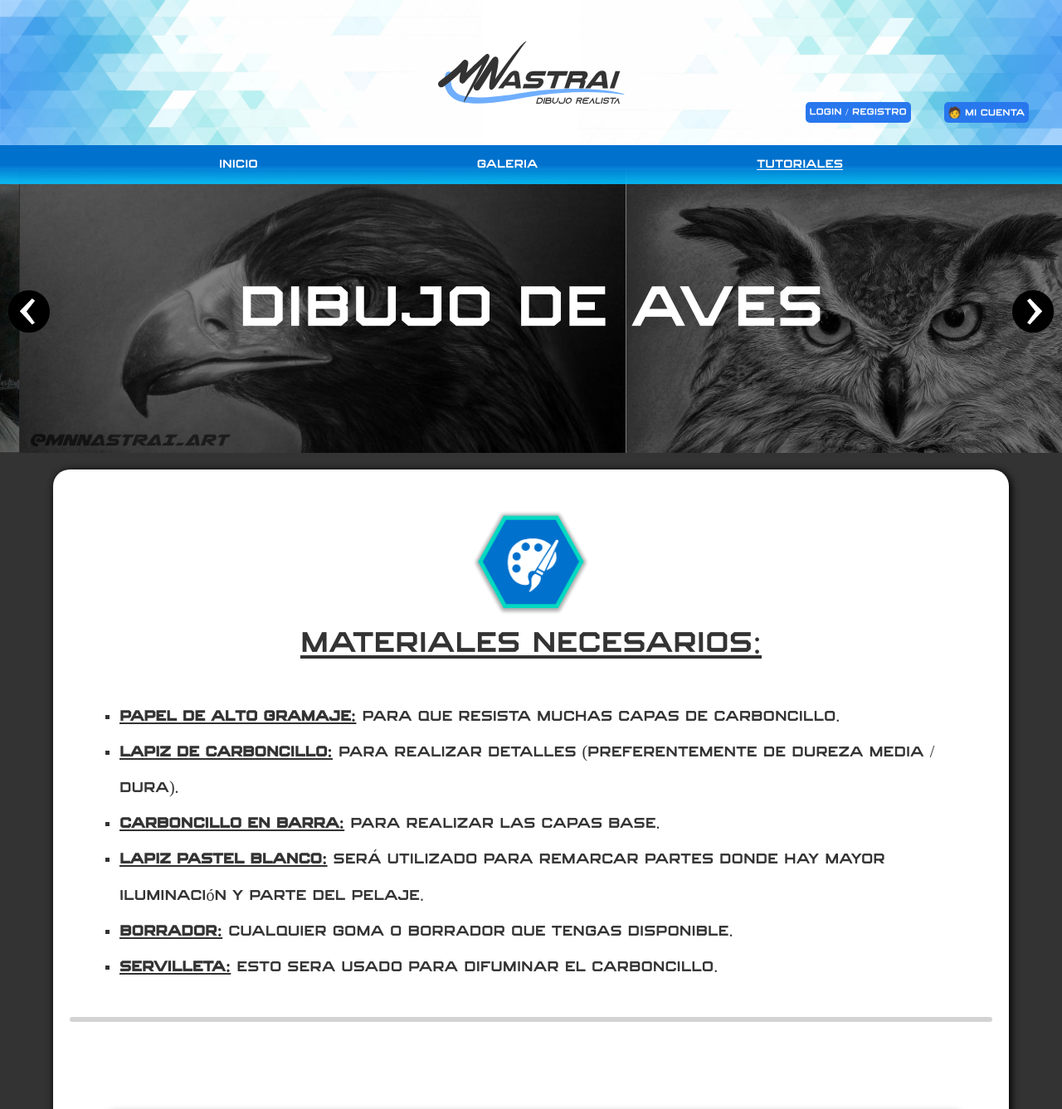
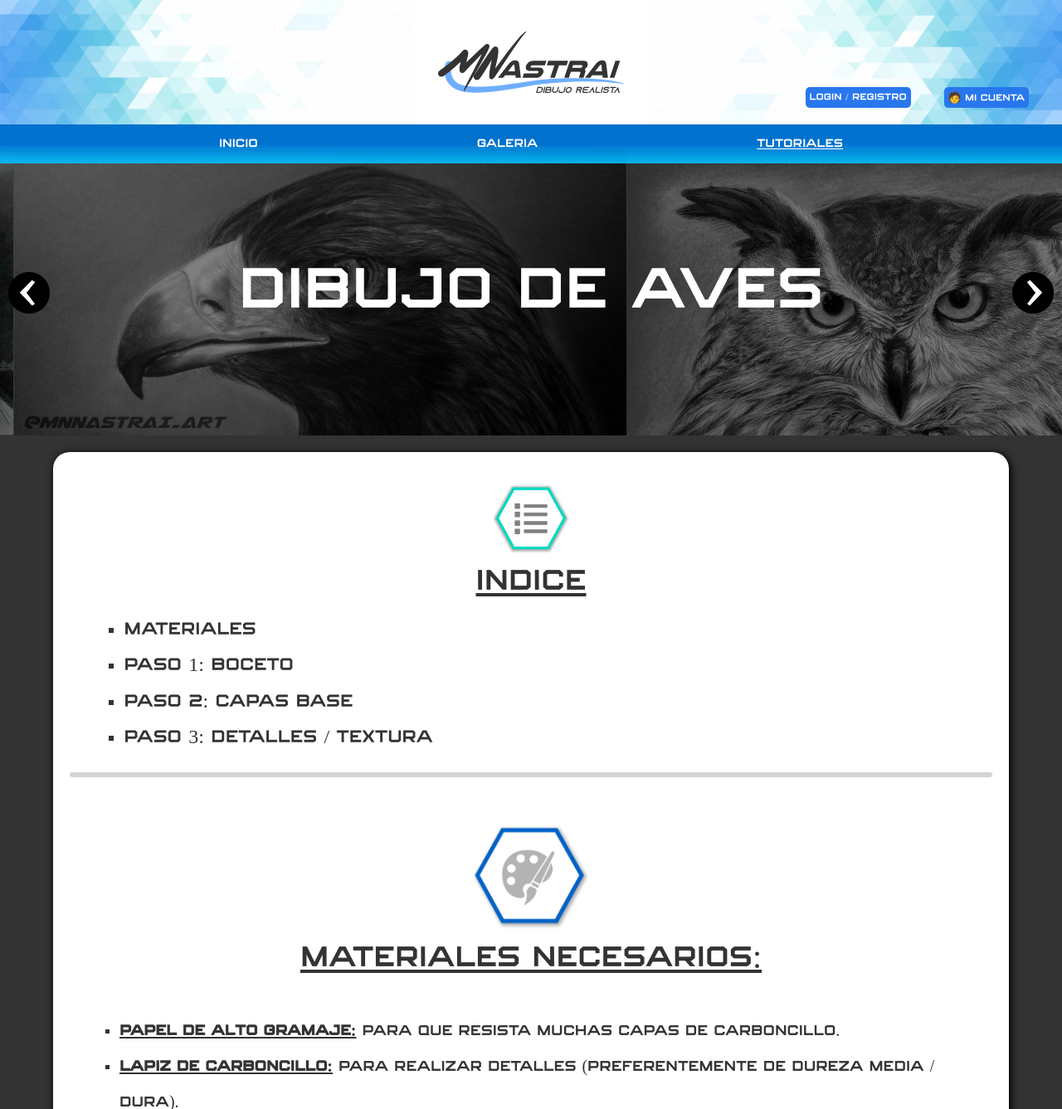
Before and after one commit to maxtheprogrammer98/sitio-dibujos, a Python web app: template Template/pages/dibujo-aves.html in a window 1280 px wide. Shown: the top 1337 px of the page at 83% size. Run offline with Jinja, Linux system fonts and the light colour scheme; the template is opened without the code that fills it, so the values that code supplies are empty.

Commit message:
Mejoras generales II
- hice algunos ajustes en el layout principal de las paginas
- Agregué un index en los tutoriales

```diff
--- a/Template/css/index.css
+++ b/Template/css/index.css
@@ -540,7 +540,7 @@ section #contenedor #tutoriales_inicio p {
 /* Large devices (horizontal tablets / laptops/desktops, 992px and up) */
 @media only screen and (min-width: 992px) {
   body {
-    grid-template-rows: 175px 30px auto 350px;
+    grid-template-rows: 150px 30px auto 350px;
     height: 300vh;
   }
   body section #presentacion #texto_presentacion #titulo_presentacion {
@@ -563,7 +563,6 @@ section #contenedor #tutoriales_inicio p {
 /* Extra large devices (large laptops and desktops, 1200px and up) */
 @media only screen and (min-width: 1200px) {
   body {
-    grid-template-rows: 175px 30px auto 300px;
     height: 250vh;
   }
   body section {
--- a/Template/css/dibujo-aves.css
+++ b/Template/css/pagina-tutoriales-a.css
@@ -531,7 +531,7 @@ footer #descripcion_footer img {
 @-webkit-keyframes modal_extra_large {
   0% {
     width: 42.5%;
-    height: 300px;
+    height: 400px;
   }
   100% {
     width: 85%;
@@ -673,11 +676,24 @@ section #informacion h3 {
   line-height: 2rem;
   text-decoration: underline;
 }
+section #informacion #indice {
+  margin-top: 20px;
+}
+section #informacion #indice ul {
+  margin-bottom: 20px;
+}
+section #informacion #indice ul li:hover {
+  transition: 0.5s;
+  color: blue;
+  text-decoration: underline;
+  cursor: pointer;
+}
 section #informacion #materiales {
   padding-top: 30px;
 }
 section #informacion #materiales ul {
   padding-bottom: 30px;
+  font-size: 0.9rem;
 }
 section #informacion #materiales ul li b {
   text-decoration: underline;
@@ -884,7 +904,7 @@ section #botones input[type=radio]:checked ~ label {
 /* Large devices (horizontal tablets / small laptops/ desktops, 992px and up) */
 @media only screen and (min-width: 992px) {
   body {
-    grid-template-rows: 175px 30px auto 350px;
+    grid-template-rows: 150px 30px auto 350px;
     height: 850vh;
   }
   body #portada {
@@ -911,17 +931,16 @@ section #botones input[type=radio]:checked ~ label {
 /* Extra large devices (large laptops and desktops, 1200px and up) */
 @media only screen and (min-width: 1200px) {
   body {
-    grid-template-rows: 175px 30px auto 300px;
     height: 400vh;
   }
-  body #informacion #materiales {
+  body section #informacion #materiales {
     margin-bottom: 100px;
   }
-  body #informacion #materiales ul {
+  body section #informacion #materiales ul {
     margin-top: 50px;
     font-size: 1.25rem;
   }
-  body #informacion .pasos {
+  body section #informacion .pasos {
     display: grid;
     grid-template-columns: 30% 70%;
     grid-template-rows: 20% 80%;
@@ -964,10 +983,11 @@ section #botones input[type=radio]:checked ~ label {
     align-items: center;
     overflow: hidden;
   }
-  body #informacion .pasos .pasos_contenido p {
+  body section #informacion .pasos .pasos_contenido p {
     font-size: 1.2rem;
+    line-height: 2rem;
   }
-  body #informacion .pasos .pasos_contenido img {
+  body section #informacion .pasos .pasos_contenido img {
     width: 400px;
   }
-}/*# sourceMappingURL=dibujo-aves.css.map */
+}/*# sourceMappingURL=pagina-tutoriales-a.css.map */
--- a/Template/js/tutoriales.js
+++ b/Template/js/tutoriales.js
@@ -2,7 +2,8 @@
 let d = {
     tutoriales: document.querySelectorAll(".tutoriales_item"),
     buscador: document.querySelector("#campo_buscar"),
-    botonBuscar: document.querySelector("#boton_buscar")
+    botonBuscar: document.querySelector("#boton_buscar"),
+    section: document.querySelector("section")
 }
 // ----------------- FUNCIONES ---------------------//
 let f = {
--- a/Template/pages/dibujo-aves.html
+++ b/Template/pages/dibujo-aves.html
@@ -5,7 +5,7 @@
     <meta http-equiv="X-UA-Compatible" content="IE=edge">
     <meta name="viewport" content="width=device-width, initial-scale=1.0">
     <title>Aves - Dibujo realista</title>
-    <link rel="stylesheet" href="../css/dibujo-aves.css">
+    <link rel="stylesheet" href="../css/pagina-tutoriales-a.css">
 </head>
 <body onload='metod.finLoader()'>
     <header>
@@ -51,9 +51,24 @@
         </div>
 
         <div id="informacion">
+
+            <div id="indice">
+                <figure>
+                    <img src="../Imagenes/icono-index.png" alt="index">
+                </figure>
+                <h3>Indice</h3>
+                <ul>
+                    <li id="indice1"> Materiales </li>
+                    <li id="indice2"> Paso 1: Boceto </li>
+                    <li id="indice3"> Paso 2: Capas base </li>
+                    <li id="indice4"> Paso 3: Detalles / textura </li>
+                </ul>
+                <hr>
+            </div>
+
             <div id="materiales">
                 <figure>
-                    <img src="../Imagenes/icono-tutoriales.png" alt="icono-tutoriales" class="iconos">
+                    <img src="../Imagenes/icono-tutoriales-alt-2.png" alt="icono-tutoriales" class="iconos">
                 </figure>
                 <h3>Materiales Necesarios:</h3>
                 <ul>
@@ -128,7 +143,6 @@
                         Esta etapa siempre es la que mas tiempo demanda, es necesario tomarse esta parte con mucha paciencia.
                     </p>
                 </div>
-                <hr>
             </div>
 
             <div id="nota">
@@ -176,5 +190,6 @@
     <script src="../js/tutorial-modal.js"></script>
     <script src="../js/nav.js"></script>
     <script src="../js/loader.js"></script>
+    <script src="../js/indice-modal.js"></script>
 </body>
 </html>
--- a/Template/scss/basicos/_lightbox.scss
+++ b/Template/scss/basicos/_lightbox.scss
@@ -146,7 +146,7 @@
 @keyframes modal_extra_large {
     0%{
         width: 42.5%;
-        height: 300px;
+        height: 400px;
     }
 
     100%{
@@ -215,7 +215,8 @@
 @media only screen and (min-width: 1200px){
     body{
         #lightbox #modal{
-            height: 600px;
+            height: 700px;
+            animation-name: modal_large;
         }
     }
 }
@@ -224,7 +225,7 @@
 @media only screen and (min-width: 1366px){
     body{
         #lightbox #modal{
-            height: 800px;
+            height: 800px !important;
             animation-name: modal_extra_large;
         }
     }
--- a/Template/scss/galeria.scss
+++ b/Template/scss/galeria.scss
@@ -72,7 +72,7 @@ section{
 }
 
 /* Medium devices (portrait tablets, 768px and up) */
-@media only screen and (min-width: 768px) and (orientation: portrait){
+@media only screen and (min-width: 768px){
     body{
         grid-template-rows: 175px 30px auto 350px;
         height: 200vh;
@@ -82,7 +82,7 @@ section{
 /* Large devices (horizontal tablets / laptops/ desktops, 992px and up) */
 @media only screen and (min-width: 992px){
     body{
-        grid-template-rows: 175px 50px auto 350px;
+        grid-template-rows: 150px 50px auto 350px;
         height: 300vh;
 
         #lightbox #modal{
@@ -104,7 +104,7 @@ section{
 /* Extra large devices (large laptops and desktops, 1200px and up) */
 @media only screen and (min-width: 1200px){
     body{
-        grid-template-rows: 175px 50px auto 300px;
+        //grid-template-rows: 175px 50px auto 300px;
         height: 250vh;
     }
 }
--- a/Template/scss/index.scss
+++ b/Template/scss/index.scss
@@ -223,7 +223,7 @@ section{
 /* Large devices (horizontal tablets / laptops/desktops, 992px and up) */
 @media only screen and (min-width: 992px) {
     body{
-        grid-template-rows: 175px 30px auto 350px;
+        grid-template-rows: 150px 30px auto 350px;
         height: 300vh;
 
         section{
@@ -260,7 +260,7 @@ section{
 /* Extra large devices (large laptops and desktops, 1200px and up) */
 @media only screen and (min-width: 1200px) {
     body{
-        grid-template-rows: 175px 30px auto 300px;
+        //grid-template-rows: 175px 30px auto 300px;
         height: 250vh;
 
         section{
--- a/Template/scss/dibujo-aves.scss
+++ b/Template/scss/pagina-tutoriales-a.scss
@@ -80,10 +81,24 @@ section{
             text-decoration: underline;
         }
 
+        #indice{
+            margin-top: 20px;
+            ul{
+                margin-bottom: 20px;
+                li:hover{
+                    transition: 0.5s;
+                    color: blue;
+                    text-decoration: underline;
+                    cursor: pointer;
+                }
+            }
+        }
+
         #materiales{
             padding-top: 30px;
             ul{
                 padding-bottom: 30px;
+                font-size: 0.9rem;
                 li b{
                     text-decoration: underline;
                 }
@@ -307,7 +327,7 @@ section{
 /* Large devices (horizontal tablets / small laptops/ desktops, 992px and up) */
 @media only screen and (min-width: 992px){
     body{
-        grid-template-rows: 175px 30px auto 350px;
+        grid-template-rows: 150px 30px auto 350px;
         height: 850vh;
 
         #portada{
@@ -342,10 +362,10 @@ section{
 /* Extra large devices (large laptops and desktops, 1200px and up) */
 @media only screen and (min-width: 1200px){
     body{
-        grid-template-rows: 175px 30px auto 300px;
+        //grid-template-rows: 150px 30px auto 300px;
         height: 400vh;
 
-        #informacion #materiales{
+        section #informacion #materiales{
             margin-bottom: 100px;
             ul{
                 margin-top: 50px;
--- a/Template/scss/tutoriales.scss
+++ b/Template/scss/tutoriales.scss
@@ -24,7 +24,7 @@ body{
 section{
     display: grid;
     grid-template-columns: 100%;
-    grid-template-rows: 3% 97%;
+    grid-template-rows: 150px auto !important;
     grid-column: 1/2;
     grid-row: 3/4;
     font-family: fuente1;
@@ -52,7 +52,7 @@ section{
 
         label{
             text-align: center;
-            font-size: 1.3rem;
+            font-size: 1rem;
             margin-bottom: 10px;
             color: v.$gris2;
         }
@@ -226,11 +226,11 @@ section{
 // horizontal phones
 @media only screen and (max-height: 575.98px) and (orientation: landscape){
     body{
-        grid-template-rows: 110px 30px auto 180px;
+        grid-template-rows: 110px 30px auto 180px !important;
         height: 300vh !important;
 
         section{
-            grid-template-rows: 5% 95%;
+            grid-template-rows: 150px auto;
 
             #buscador{
                 margin-top: 10px;
@@ -319,7 +319,7 @@ section{
 }
 
 /* Medium devices (portrait tablets, 768px and up) */
-@media only screen and (min-width: 768px) and (orientation: portrait){
+@media only screen and (min-width: 768px){
     body{
         grid-template-rows: 175px 30px auto 350px;
         height: 300vh;
@@ -329,7 +329,7 @@ section{
 /* Large devices (horizontal tablets / small laptops/ desktops, 992px and up) */
 @media only screen and (min-width: 992px){
     body{
-        grid-template-rows: 175px 30px auto 350px;
+        grid-template-rows: 150px 30px auto 350px !important;
         height: 300vh;
 
         section{
@@ -338,7 +338,7 @@ section{
             #buscador{
                 background-size: auto 500%;
                 label{
-                    font-size: 1rem;
+                    font-size: 1.25rem;
                 }
 
                 #campo_buscar{
@@ -354,7 +354,7 @@ section{
 /* Extra large devices (large laptops and desktops, 1200px and up) */
 @media only screen and (min-width: 1200px){
     body{
-        grid-template-rows: 175px 30px auto 300px;
+        //grid-template-rows: 150px 30px auto 300px !important;
         height: 400vh;
 
         section #tutoriales_seccion{
@@ -373,7 +373,7 @@ section{
 /* hyper large monitors (large laptops and desktops, 1920px and up) */
 @media only screen and (min-width: 1366px){
     body{
-        grid-template-rows: 175px 30px auto 300px;
+        //grid-template-rows: 175px 30px auto 300px;
         height: 300vh;
     }
 }
```
Also changed, not shown: other parts of Template/css/pagina-tutoriales-a.css (+18 -11 lines), other parts of Template/scss/pagina-tutoriales-a.scss (+17 -8 lines), Template/css/galeria.css (+8 -7 lines), Template/css/tutoriales.css (+7 -9 lines), Template/js/indice-modal.js (added, +60 -0 lines), Template/pages/fundamentos-retrato.html (added, +64 -0 lines), Template/Imagenes/icono-index.png (added), Template/Imagenes/icono-tutoriales-alt-2.png (added), 5 other files.
